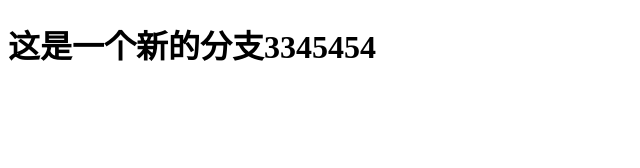
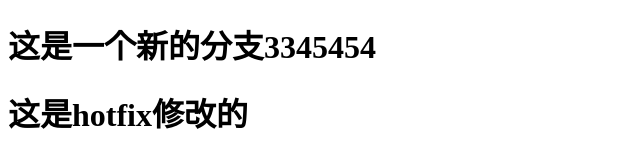
Before and after one commit to Clairoll/gitdemo, a plain HTML site: page index.html in a window 1280 px wide. Shown: the whole page, without its empty margins (0-640 px from the left). Drawn offline with Linux system fonts and the light colour scheme.

Commit message:
hotfix修改index文件

```diff
--- a/index.html
+++ b/index.html
@@ -8,5 +8,6 @@
 </head>
 <body>
     <h1>这是一个新的分支3345454</h1>
+    <h1>这是hotfix修改的</h1>
 </body>
 </html>
```
